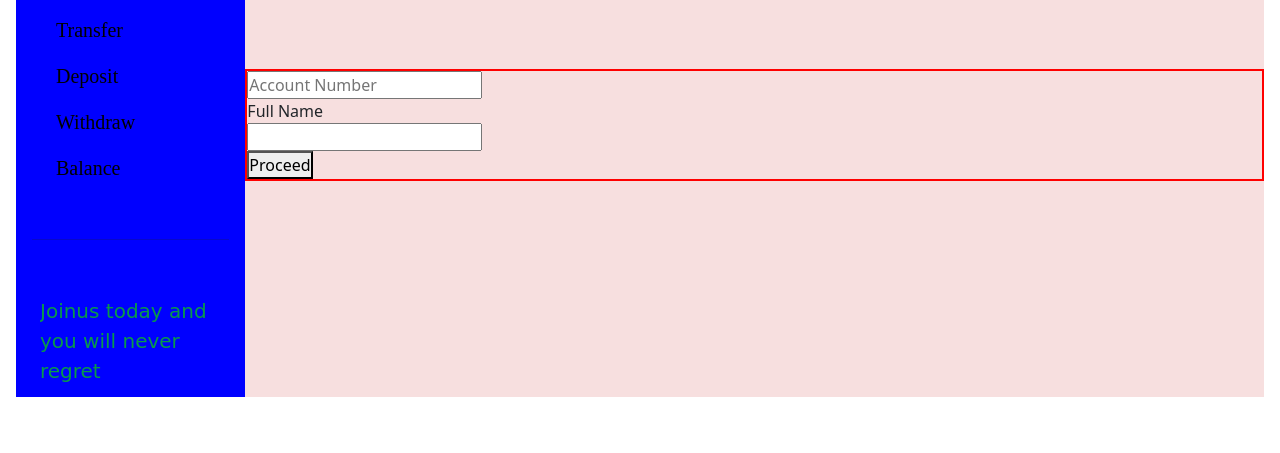
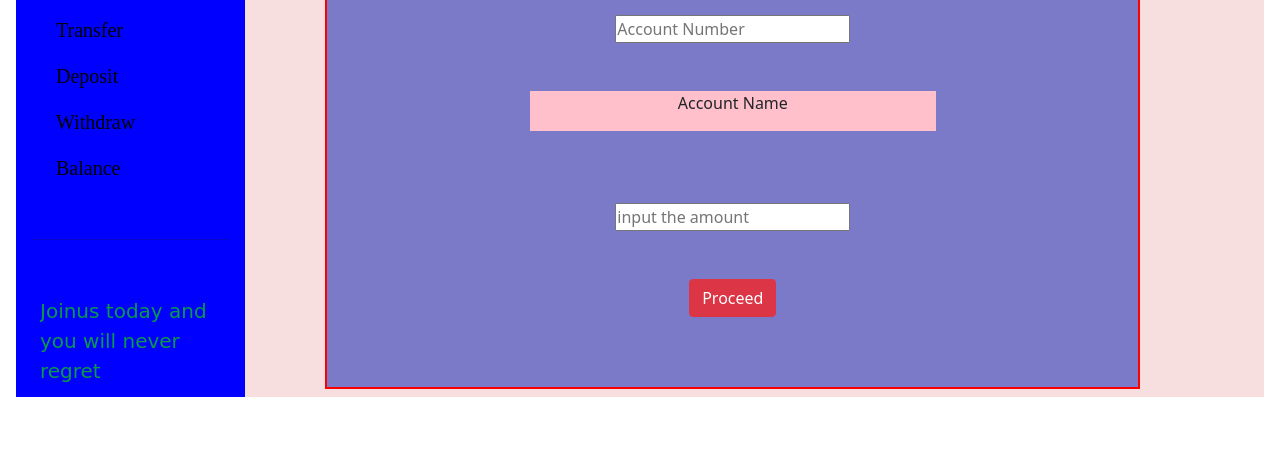
Before and after one commit to afolabipeace/banking-app, a plain HTML site: page html/transfer.html in a window 1280 px wide. Shown: the part 347-800 px from the top of the page. Drawn offline with Linux system fonts and the light colour scheme.

```diff
--- a/html/transfer.html
+++ b/html/transfer.html
@@ -52,11 +52,13 @@
                 <div id="wel"></div>
                 <div id="acct"></div>
             </div>
-            <div id="inp" style="border: 2px solid red;">
-                <input type="number" placeholder="Account Number" id="acc" onkeypress="Name()">
-                <div type="text" placeholder="Full Name" id="look">Full Name</div>
-                <input type="number" id="amt"><br>
-                <button onclick="proceed()">Proceed</button>
+            <div id="inp" style="border: 2px solid red;background-color: rgb(122, 122, 201); width: 80%;height: 50vh; transform: translate(10vh, -10vh);">
+                <center><br>
+                    <input type="number" placeholder="Account Number" id="acc" oninput                          ="Name()"><br><br><br>
+                <div style="background-color: pink; width: 50%; height: 5vh;" id="look">Account Name</div><br><br><br>
+                <input type="number" id="amt" placeholder="input the amount"><br><br><br>
+                <button onclick="proceed()" class="btn btn-danger">Proceed</button>
+                </center>
             </div>
         </div>
     </section>
--- a/javascript/dashboard.js
+++ b/javascript/dashboard.js
@@ -1,6 +1,6 @@
 function here(){
     local = JSON.parse(localStorage.getItem('Bankapp'));
-local2 = JSON.parse(localStorage.getItem('signin'))
+local2 = JSON.parse(localStorage.getItem("signin"))
 wel.innerText ="Welcome,"+" "+ local2.firstName +" "+" "+ local2.secondName + " "+"Your Balance is,"+local2.balance;
 acct.innerText = "Your Account Number is,"+" "+ local2.accountNum
 var bal = 5000;
--- a/javascript/transfer.js
+++ b/javascript/transfer.js
@@ -1,9 +1,8 @@
 function here(){
     local = JSON.parse(localStorage.getItem('Bankapp'));
-local2 = JSON.parse(localStorage.getItem('signin'))
-wel.innerText ="Welcome,"+" "+ local2.firstName +" "+" "+ local2.secondName+ " "+"Your Balance is,"+local2.balance;
-acct.innerText = "Your Account Number is,"+" "+ local2.accountNum
-var bal = 5000;
+    local2 = JSON.parse(localStorage.getItem('signin'))
+    wel.innerText =`Welcome, ${local2.firstName}  ${local2.secondName}; Your Balance is,${local2.balance}`;
+    acct.innerText = "Your Account Number is,"+" "+ local2.accountNum
 }
 function Name(){
     trans = JSON.parse(localStorage.getItem("Bankapp"));
@@ -13,6 +12,7 @@
         // console.log(indexOfUser)
         full = trans[indexOfUser]
         found = full.firstName
+        found = full.secondName
         look.innerHTML=found
     }
 }
@@ -20,8 +20,56 @@
     trans = JSON.parse(localStorage.getItem("Bankapp"));
     user = trans.find(vl => vl.accountNum == acc.value)
     if(user){
-        user.balance = +user.balance + +amt.value
-        alert(user.balance)
+        user.balance = user.balance + +amt.value
+        alert(user.balance);
+        console.log()
         localStorage.setItem('Bankapp', JSON.stringify(trans))
     }
 }
+// function here(){
+//     local = JSON.parse(localStorage.getItem('Bankapp'));
+//     local2 = JSON.parse(localStorage.getItem('signin'))
+//     wel.innerText ="Welcome,"+" "+ local2.firstName +" "+" "+ local2.secondName+ " "+"Your Balance is,"+local2.balance;
+//     acct.innerText = "Your Account Number is,"+" "+ local2.accountNum
+//     var bal = 5000;
+// }
+// function Name(){
+//     trans = JSON.parse(localStorage.getItem("Bankapp"));
+//     user = trans.find(vl => vl.accountNum == acc.value)
+//     if(user){
+//         indexOfUser = trans.indexOf(user)
+//         // console.log(indexOfUser)
+//         full = trans[indexOfUser]
+//         found = full.firstName
+//         found = full.secondName
+//         look.innerHTML=found
+//     }
+//     // trans = JSON.parse(localStorage.getItem("Bankapp"));
+//     // user = trans.find(vl => vl.accountNum == acc.value)
+
+//     // indexOfUser = trans.indexOf(user)
+//     // // console.log(indexOfUser)
+//     // full = trans[indexOfUser]
+//     // found = full.firstName
+//     // look.innerHTML=found
+// }
+// function proceed(){
+//     amountToSend = amt.value;
+//     accountNumber = acc.value
+//     let credit =  signin.findIndex(check=>check.accountNum== accountNumber);
+//     console.log(credit)
+//     // let debit = Bankapp.findIndex(check=>check.)
+//     if(amountToSend > local2.balance){
+//         alert('Your account Balance is too low for this transaction')
+//     }else if(amountToSend < local2.balance){
+
+//     }
+//     // trans = JSON.parse(localStorage.getItem("Bankapp"));
+//     // user = trans.find(vl => vl.accountNum == acc.value)
+//     // let
+//     // if(user){
+//     //     user.balance = +user.balance + +amt.value
+//     //     alert(user.balance)
+//     //     localStorage.setItem('Bankapp', JSON.stringify(trans))
+//     // }
+// }
```
Also changed, not shown: javascript/signup.js (+16 -9 lines).
